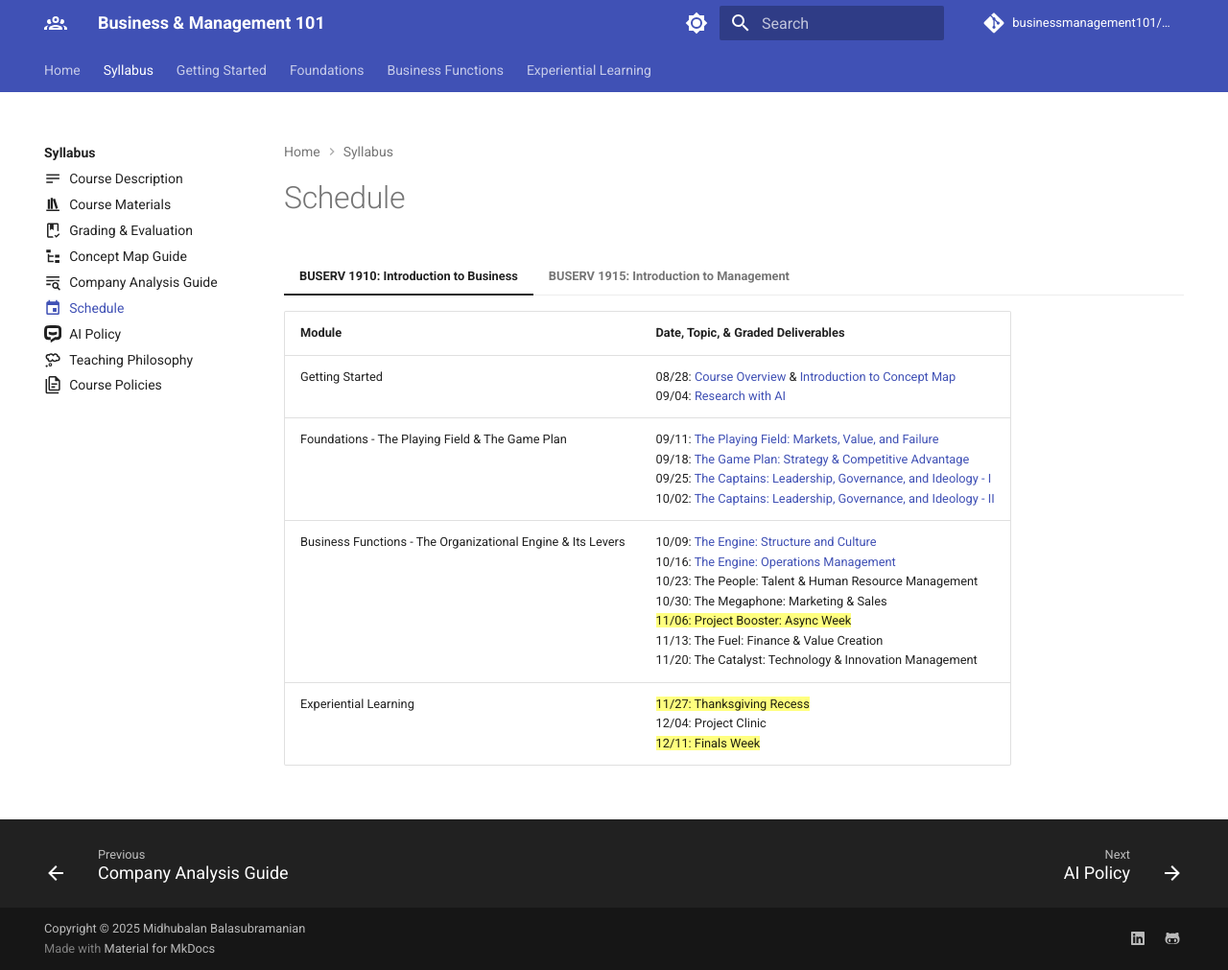
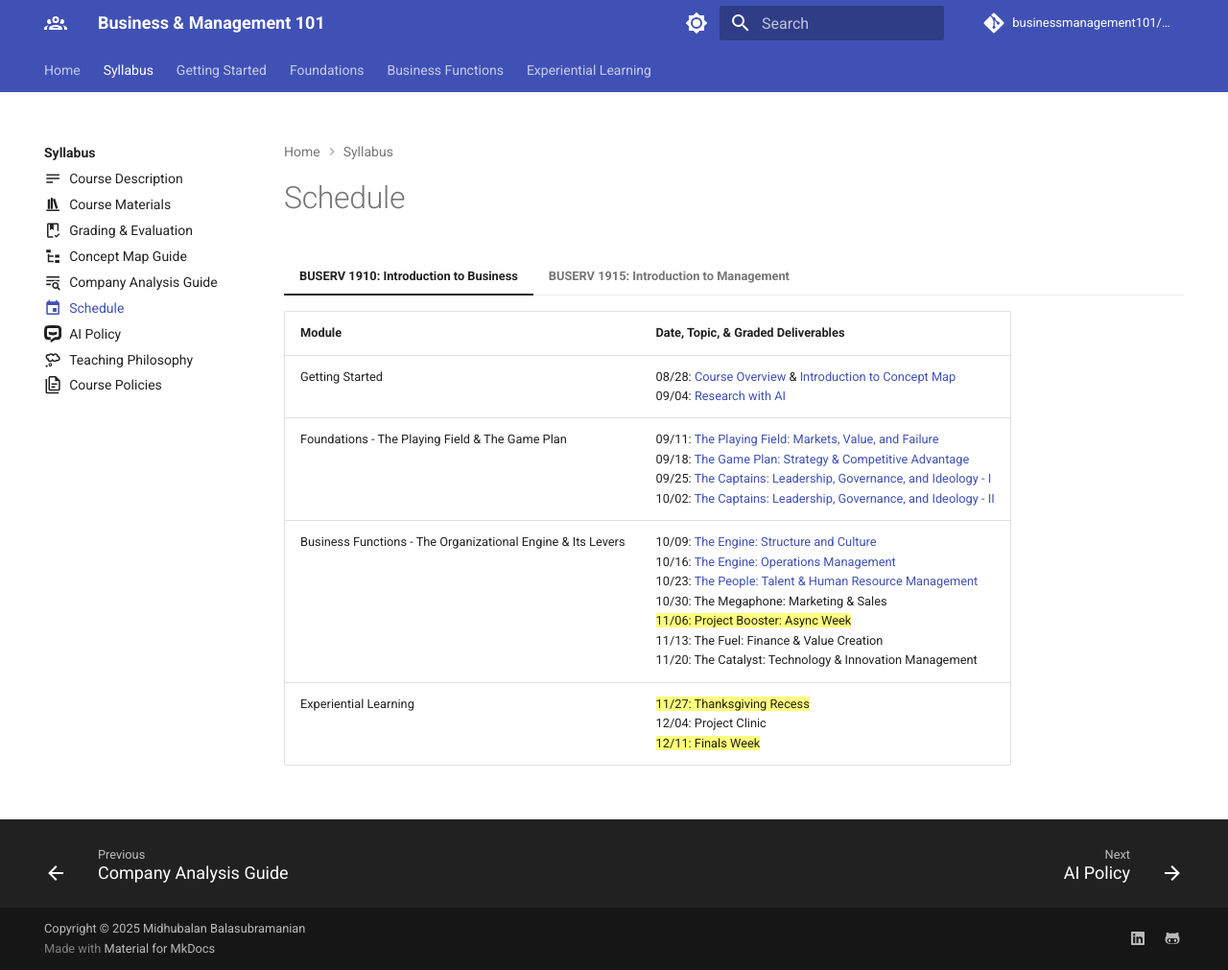
Before and after one commit to businessmanagement101/businessmanagement101.github.io, an MkDocs documentation site: the page built from docs/syllabus/schedule.md, in a window 1280 px wide and 1011 px high. Shown: the whole window at 96% size. Built offline with MkDocs 1.6.1 and Material for MkDocs 9.7.7, drawn with Linux system fonts in a browser that asks for light colours; comment, search, counter and statistics services are not loaded; part of the change alters nothing that is shown.

```diff
--- a/docs/syllabus/schedule.md
+++ b/docs/syllabus/schedule.md
@@ -11,12 +11,12 @@ hide:
     | :---- | :---- |
     | Getting Started | 08/28: [Course Overview](course-description.md) & [Introduction to Concept Map](../getting-started/concept-map/index.md) <br> 09/04: [Research with AI](../getting-started/research-with-ai/index.md) |
     | Foundations \- The Playing Field & The Game Plan | 09/11: [The Playing Field: Markets, Value, and Failure](../foundations/value-market-failure.md) <br> 09/18: [The Game Plan: Strategy & Competitive Advantage](../foundations/strategy-advantage.md) <br> 09/25: [The Captains: Leadership, Governance, and Ideology \- I](../foundations/leadership-governance.md) <br> 10/02: [The Captains: Leadership, Governance, and Ideology \- II](../foundations/ideology.md) |
-    | Business Functions \- The Organizational Engine & Its Levers | 10/09: [The Engine: Structure and Culture ](../business-functions/organization-culture.md) <br> 10/16: [The Engine: Operations Management](../business-functions/operations-management.md) <br> 10/23: The People: Talent & Human Resource Management <br> 10/30: The Megaphone: Marketing & Sales <br> ==11/06: Project Booster: Async Week== <br> 11/13: The Fuel: Finance & Value Creation <br> 11/20: The Catalyst: Technology & Innovation Management |
+    | Business Functions \- The Organizational Engine & Its Levers | 10/09: [The Engine: Structure and Culture ](../business-functions/organization-culture.md) <br> 10/16: [The Engine: Operations Management](../business-functions/operations-management.md) <br> 10/23: [The People: Talent & Human Resource Management](../business-functions/hr-management.md) <br> 10/30: The Megaphone: Marketing & Sales <br> ==11/06: Project Booster: Async Week== <br> 11/13: The Fuel: Finance & Value Creation <br> 11/20: The Catalyst: Technology & Innovation Management |
     | Experiential Learning | ==11/27: Thanksgiving Recess== <br> 12/04: Project Clinic <br> ==12/11: Finals Week==  |
 === "BUSERV 1915: Introduction to Management"
     | Module | Date, Topic, &  Graded Deliverables |
     | :---- | :---- |
     | Getting Started | 08/26: [Course Overview](course-description.md) & [Introduction to Concept Map](../getting-started/concept-map/index.md) <br> 09/02: [Research with AI](../getting-started/research-with-ai/index.md) |
     | Foundations \- The Playing Field & The Game Plan | 09/09: [The Playing Field: Markets, Value, and Failure](../foundations/value-market-failure.md) <br> 09/16: [The Game Plan: Strategy & Competitive Advantage](../foundations/strategy-advantage.md) <br> 09/23: [The Captains: Leadership, Governance, and Ideology \- I](../foundations/leadership-governance.md) <br> 09/30: [The Captains: Leadership, Governance, and Ideology \- II](../foundations/ideology.md) |
-    | Business Functions \- The Organizational Engine & Its Levers | 10/07: [The Engine: Structure and Culture ](../business-functions/organization-culture.md) <br> 10/14: [The Engine: Operations Management](../business-functions/operations-management.md) <br> 10/21: The People: Talent & Human Resource Management <br> 10/28: The Megaphone: Marketing & Sales <br> ==11/04: Project Booster: Async Week== <br> 11/11: The Fuel: Finance & Value Creation <br> 11/18: The Catalyst: Technology & Innovation Management |
+    | Business Functions \- The Organizational Engine & Its Levers | 10/07: [The Engine: Structure and Culture ](../business-functions/organization-culture.md) <br> 10/14: [The Engine: Operations Management](../business-functions/operations-management.md) <br> 10/21: [The People: Talent & Human Resource Management](../business-functions/hr-management.md)<br> 10/28: The Megaphone: Marketing & Sales <br> ==11/04: Project Booster: Async Week== <br> 11/11: The Fuel: Finance & Value Creation <br> 11/18: The Catalyst: Technology & Innovation Management |
     | Experiential Learning | ==11/25: Thanksgiving Recess== <br> 12/02: Project Clinic <br> ==12/09: Finals Week==  |
```
